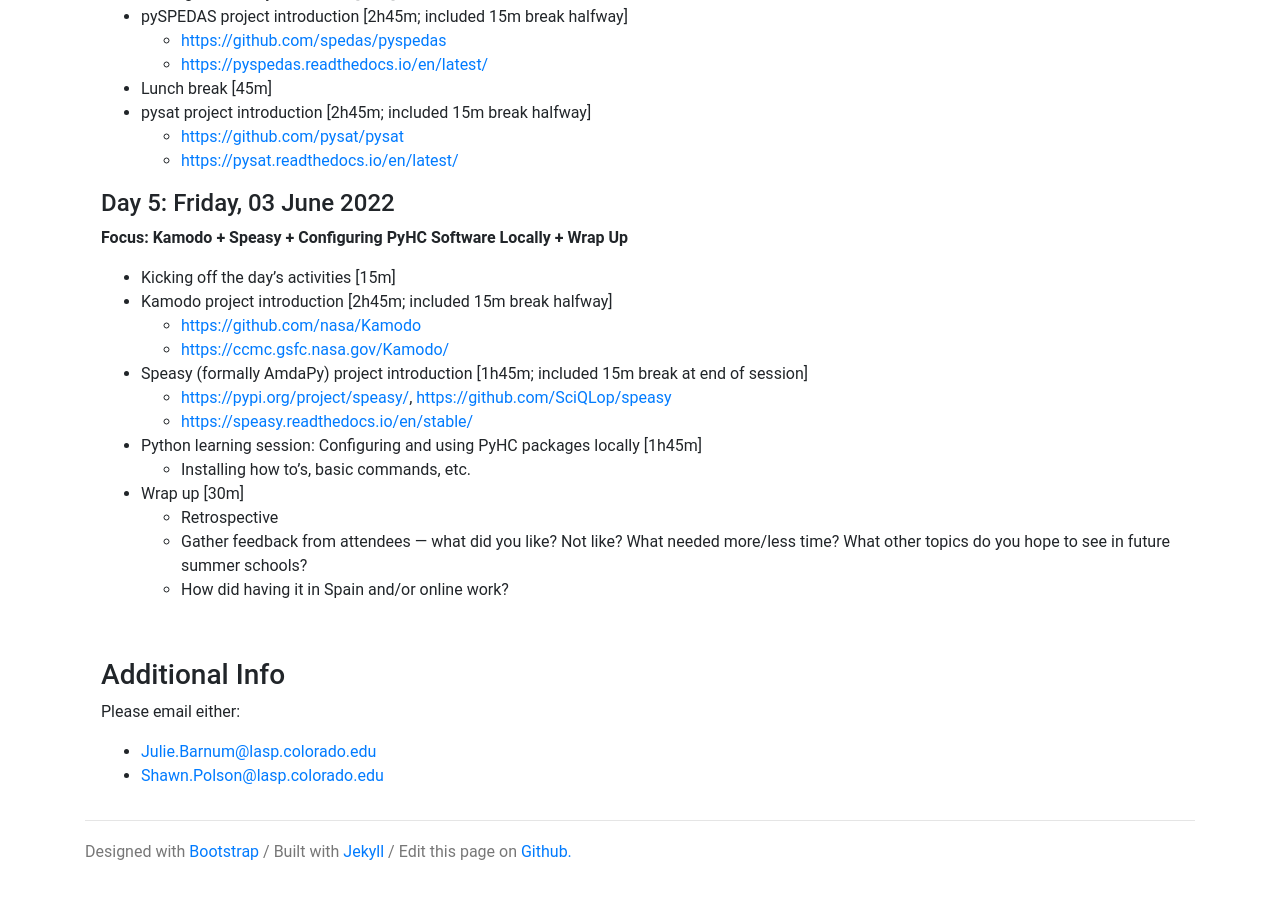
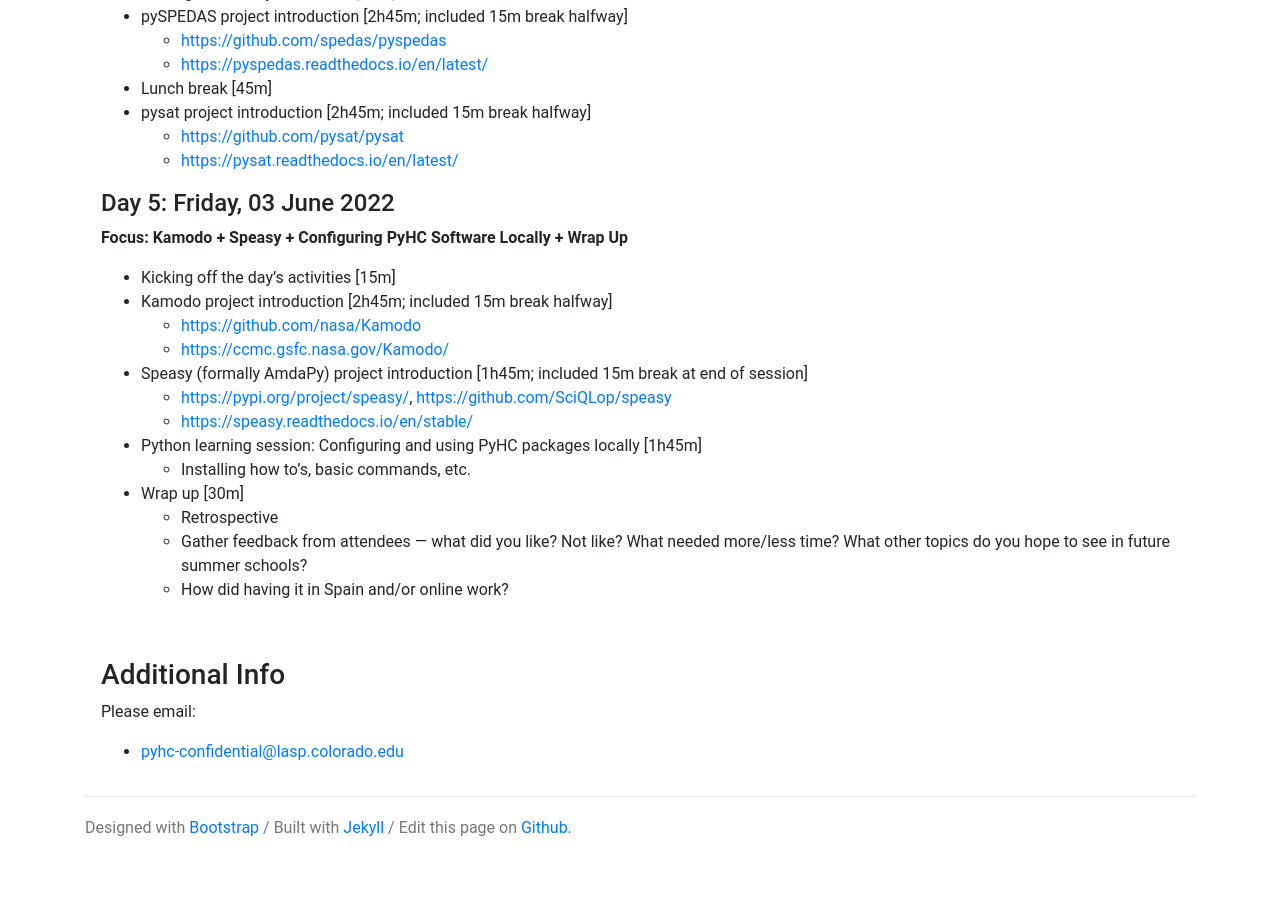
Before and after one commit to heliophysicsPy/heliophysicsPy.github.io, a Jekyll site: the page built from _pages/meetings/summer_school.md, in a window 1280 px wide and 900 px high, scrolled down 2665 px. Built offline with Jekyll 4.4.1, drawn with Linux system fonts in a browser that asks for light colours; nearby versions of some CDN libraries; after the commit the page ends 3541 px from its top, so only the background shows below that; some of the changed text lies outside the part shown.

Commit message:
Update email and registration

```diff
--- a/_pages/meetings/summer_school.md
+++ b/_pages/meetings/summer_school.md
@@ -108,6 +108,5 @@
 <br>
 
 ### Additional Info
-Please email either:
- - <a href="mailto:Julie.Barnum@lasp.colorado.edu">Julie.Barnum@lasp.colorado.edu</a>
- - <a href="mailto:Shawn.Polson@lasp.colorado.edu">Shawn.Polson@lasp.colorado.edu</a>
+Please email:
+ - <a href="mailto:pyhc-confidential@lasp.colorado.edu">pyhc-confidential@lasp.colorado.edu</a>
```
Also changed, not shown: other parts of _pages/meetings/summer_school.md (+2 -2 lines).
